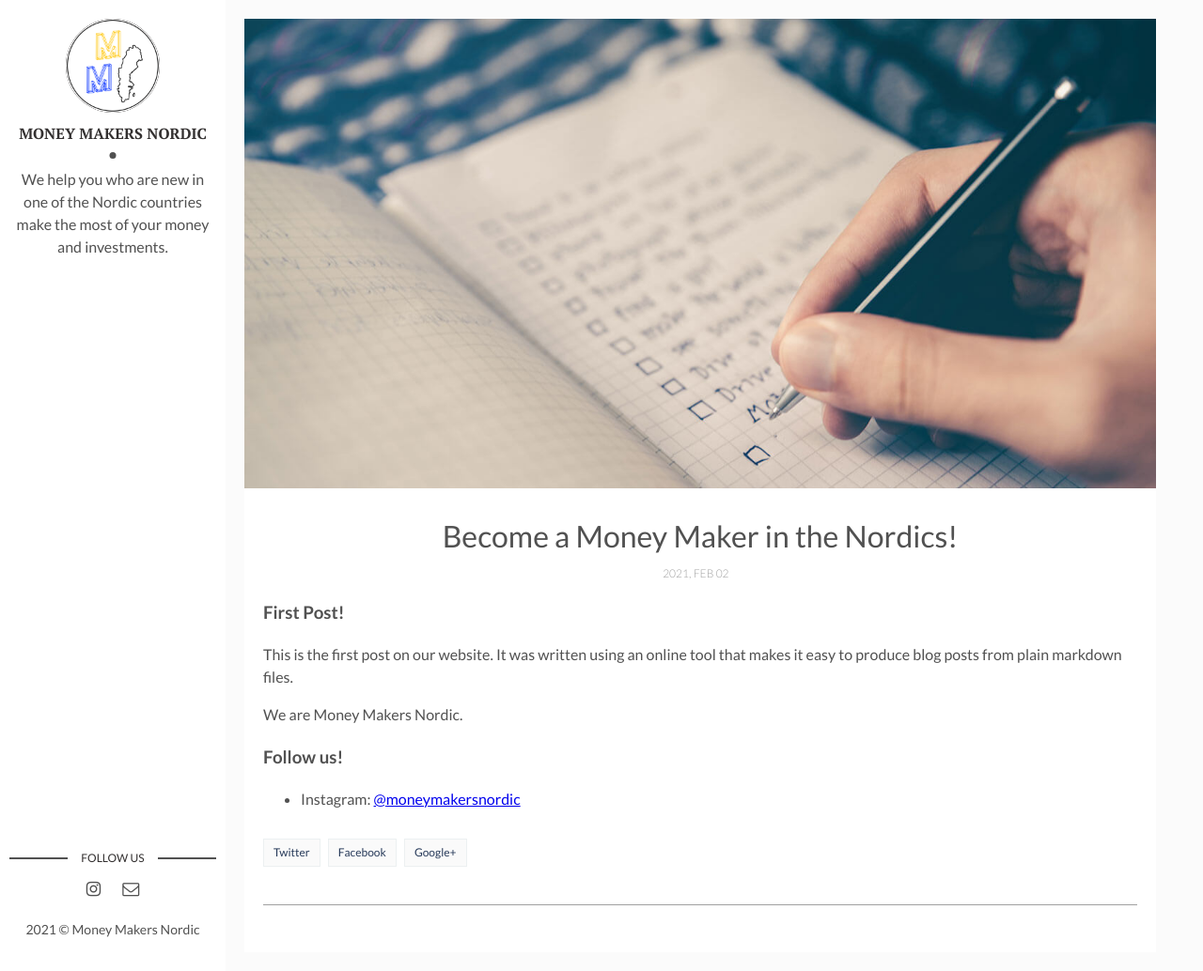
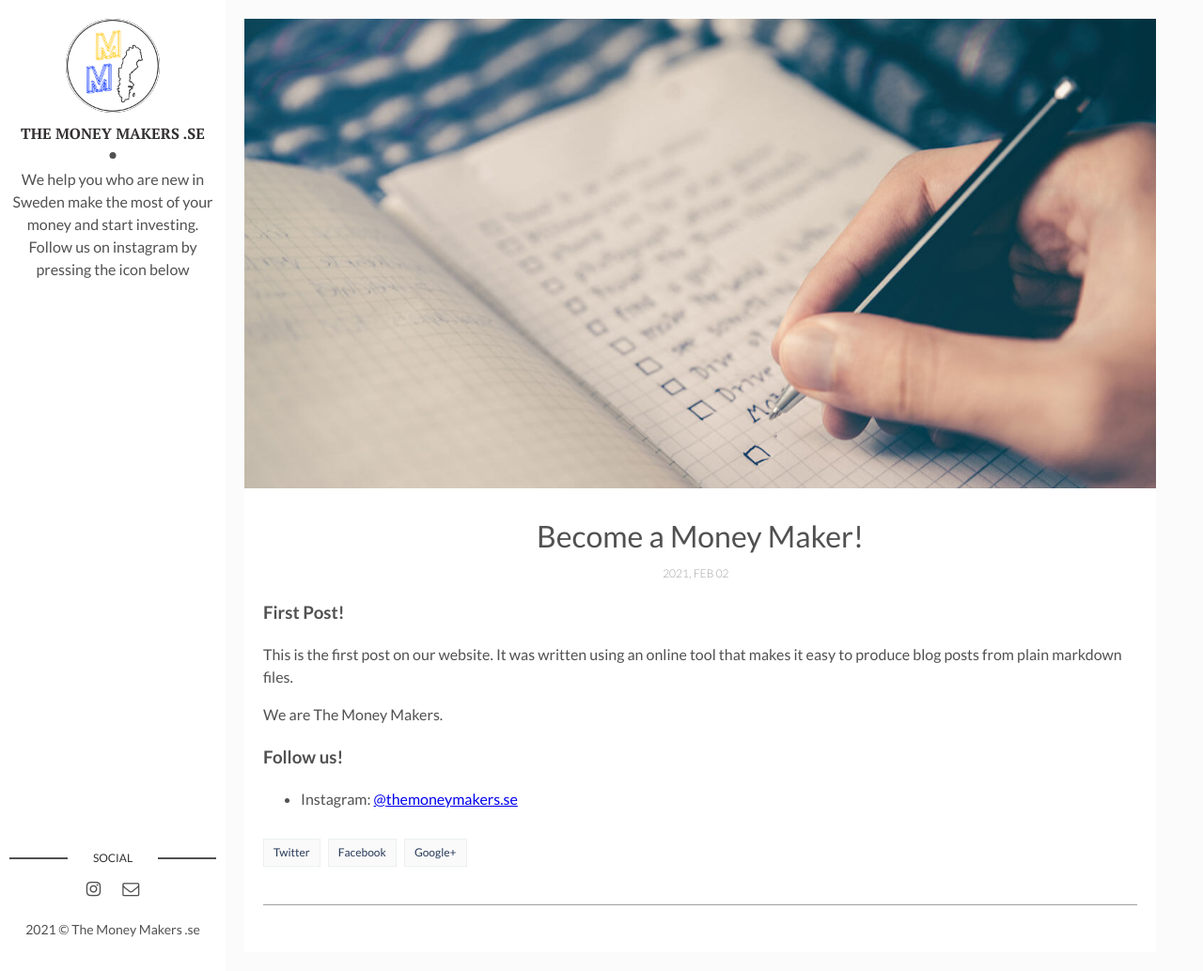
Before and after one commit to moneymakersnordic/moneymakersnordic.github.io, a Jekyll site: the page built from _posts/2021-02-03-first-post.markdown, in a window 1280 px wide and 1034 px high. Shown: the whole window at 94% size. Built offline with Jekyll 4.4.1, drawn with Linux system fonts in a browser that asks for light colours.

Commit message:
changed all mentions of nordics to sweden and @moneymakersnordic to @themoneymakers.se

```diff
--- a/_config.yml
+++ b/_config.yml
@@ -1,16 +1,17 @@
-title: Money Makers Nordic
+title: TheMoneyMakers.se
 description: > # this means to ignore newlines until "baseurl:"
-  We help you who are new in one of the Nordic countries make the most of your money and investments.
+  We help you who are new in Sweden make the most of your money and start investing.
 permalink: ':title/'
 baseurl: "" # the subpath of your site, e.g. /blog
 url: "" # the base hostname & protocol for your site, e.g. http://example.com
 site-twitter: #if your site has a twitter account, enter it here
 
 # Author Settings
-author: Money Makers Nordic # add your name
-author-img: mm-logo-old.png #add your photo
-about-author: We help you who are new in one of the Nordic countries make the most of your money and investments. # add description
-social-instagram: moneymakersnordic
+author: The Money Makers .se # add your name
+author-img: mm-logo-old.png # add your photo
+about-author: We help you who are new in Sweden make the most of your money and start investing. Follow us on instagram by pressing the icon below # Sidebar description
+# add description
+social-instagram: themoneymakers.se
 social-email: moneymakersnordic@gmail.com # add your Email address
 social-github: #moneymakersnordic # add your Github handle
 social-linkedin: #
--- a/_layouts/main.html
+++ b/_layouts/main.html
@@ -14,7 +14,7 @@ layout: default
   </header> <!-- End Header -->
   <footer>
     <section class="contact">
-      <h3 class="contact-title">Follow us</h3>
+      <h3 class="contact-title">Social</h3>
       <ul>
         {% if site.social-instagram %}
           <li><a href="https://instagram.com/{{ site.social-instagram }}" target="_blank"><i class="fa fa-instagram" aria-hidden="true"></i></a></li>
--- a/_posts/2021-02-03-first-post.markdown
+++ b/_posts/2021-02-03-first-post.markdown
@@ -1,6 +1,6 @@
 ---
 layout: post
-title: Become a Money Maker in the Nordics!
+title: Become a Money Maker!
 date: '2021-02-03 00:00:00 +0300'
 description: The first blog post of Money Makers Sweden website.
 img: software.jpg
@@ -11,8 +11,8 @@ hidden: false
 
 This is the first post on our website. It was written using an online tool that makes it easy to produce blog posts from plain markdown files.
 
-We are Money Makers Nordic.
+We are The Money Makers.
 
 ### Follow us!
 
-- Instagram: [@moneymakersnordic](https://www.instagram.com/moneymakersnordic/)
+- Instagram: [@themoneymakers.se](https://www.instagram.com/themoneymakers.se)
```
